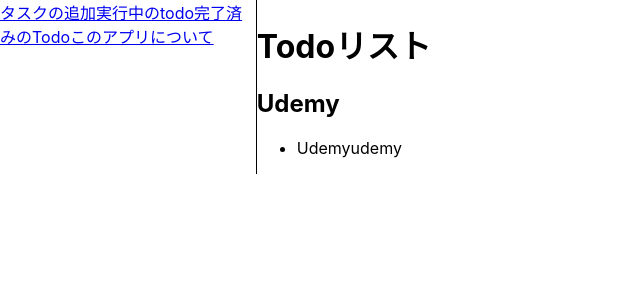
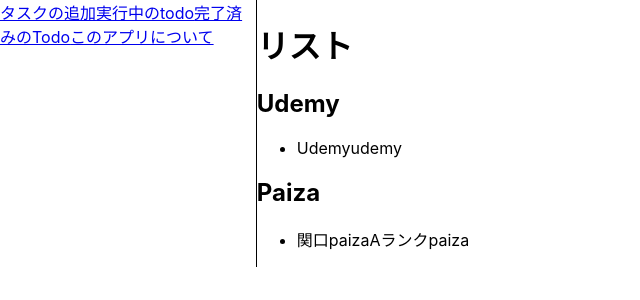
Before and after one commit to wajofjwiaawjfoajofj/todofrontend, a React (Create React App) app: page /list in a window 1280 px wide. Shown: the top 300 px of the page, without its empty margins (0-640 px from the left). Built offline with nearby package versions, Linux system fonts and the light colour scheme.

Commit message:
dummyデータの追加

```diff
--- a/src/Components/List.js
+++ b/src/Components/List.js
@@ -56,23 +56,47 @@
 
 
 
+
+
+
+//↓ダミーデータ用
+
+
 import React, { useEffect, useState } from 'react';
 import TodoListDummy from '../Dummy/dummy';
+import { TodoListDummy2 } from '../Dummy/dummy';
 
 const List = () => {
     const [todos, setTodos] = useState([]);
+    const [todos2, setTodo2] = useState([]);
 
     useEffect(() => {
         setTodos([TodoListDummy]);
     }, []);
 
+    useEffect(() => {
+        setTodo2([TodoListDummy2]);
+    }, []);
+
+
+
     return (
         <div>
-            <h1>Todoリスト</h1>
+            <h1>リスト</h1>
             <h2>Udemy</h2>
             <ul>
                 {todos.map((todo) => {
                     if (todo.type === 'udemy') {
+                        return <li key={todo.id}>{todo.title}{todo.type}</li>;
+                    } else {
+                        return null;
+                    }
+                })}
+            </ul>
+            <h2>Paiza</h2>
+            <ul>
+                {todos2.map((todo) => {
+                    if (todo.type === 'paiza') {
                         return <li key={todo.id}>{todo.title}{todo.type}</li>;
                     } else {
                         return null;
--- a/src/Dummy/dummy.js
+++ b/src/Dummy/dummy.js
@@ -4,3 +4,10 @@
 }
 
 export default TodoListDummy;
+
+
+
+export const TodoListDummy2 = {
+    title: "関口paizaAランク",
+    type: 'paiza'
+}
```
